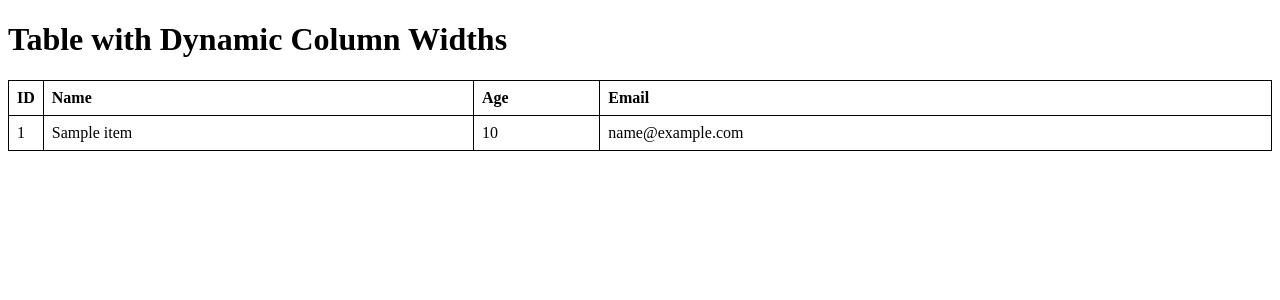
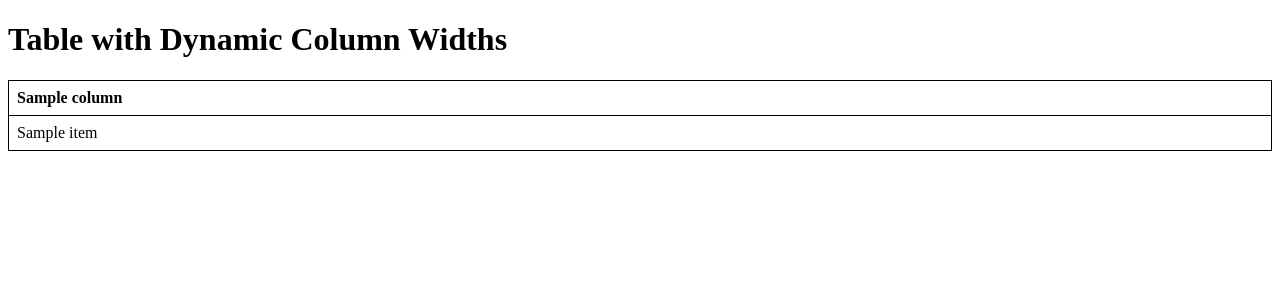
Before and after one commit to andrewcgaitskell/python_flask_charting, a Flask app: template templates/tables/dynamic_widths.html in a window 1280 px wide. Shown: the top 300 px of the page. Run offline with Flask 3, Linux system fonts and the light colour scheme; the template is opened without the code that fills it: most values are stand-ins (such as "Sample title", 1, 10 or a date in 2020).

Commit message:
Update dynamic_widths.html

```diff
--- a/templates/tables/dynamic_widths.html
+++ b/templates/tables/dynamic_widths.html
@@ -24,19 +24,17 @@
     <table>
         <thead>
            <tr>
-                <th style="width: {{ column_widths['id'] }}%;">ID</th>
-                <th style="width: {{ column_widths['name'] }}%;">Name</th>
-                <th style="width: {{ column_widths['age'] }}%;">Age</th>
-                <th style="width: {{ column_widths['email'] }}%;">Email</th>
+                {% for column, width in column_widths.items() %}
+                      <th style="width: {{ width }}%;">{{ column.capitalize() }}</th>
+                {% endfor %}
          </tr>
         </thead>
         <tbody>
                 {% for row in data %}
                     <tr>
-                    <td>{{ row.id }}</td>
-                    <td>{{ row.name }}</td>
-                    <td>{{ row.age }}</td>
-                    <td>{{ row.email }}</td>
+                        {% for column in column_widths.keys() %}
+                            <td>{{ row[column] }}</td>
+                        {% endfor %}
                     </tr>
                 {% endfor %}
         </tbody>
```
Lines whose indentation alone changed are shown as unchanged.
